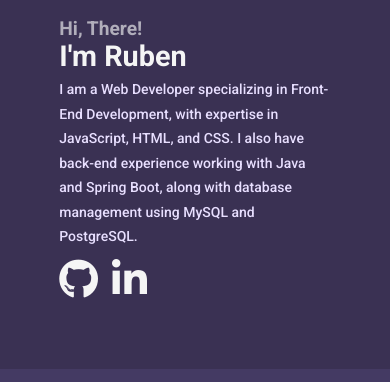
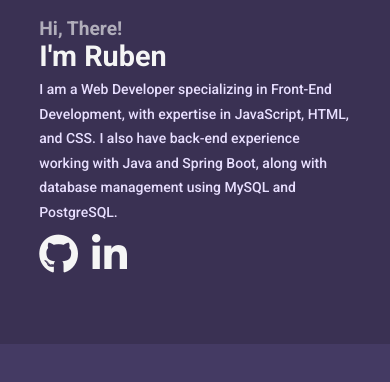
Before and after one commit to Nidrub/portfolio_page, a plain HTML site: page index.html in a window 390 px wide. Shown: the part 338-720 px from the top of the page. Drawn offline with Linux system fonts and the light colour scheme.

Commit message:
adjusted Margin as well as edited the font sizing and such to better suit the sizes for different screens and to automate these changes

```diff
--- a/assets/css/stylesheet.css
+++ b/assets/css/stylesheet.css
@@ -142,6 +142,7 @@ padding-top: 90px;
 @media only screen and (max-width: 1250px){
     .content{
         max-width: 100%;
+
     }
     .container{
         justify-content: center;
@@ -152,6 +153,11 @@ padding-top: 90px;
     .container{
         padding: 10px;
         padding-top: 20px;
+        margin: auto;
+    }
+    .content{
+        margin-left: 0;
+        margin-right: 0;
     }
     #headshot{
         max-width: 300px;
```
